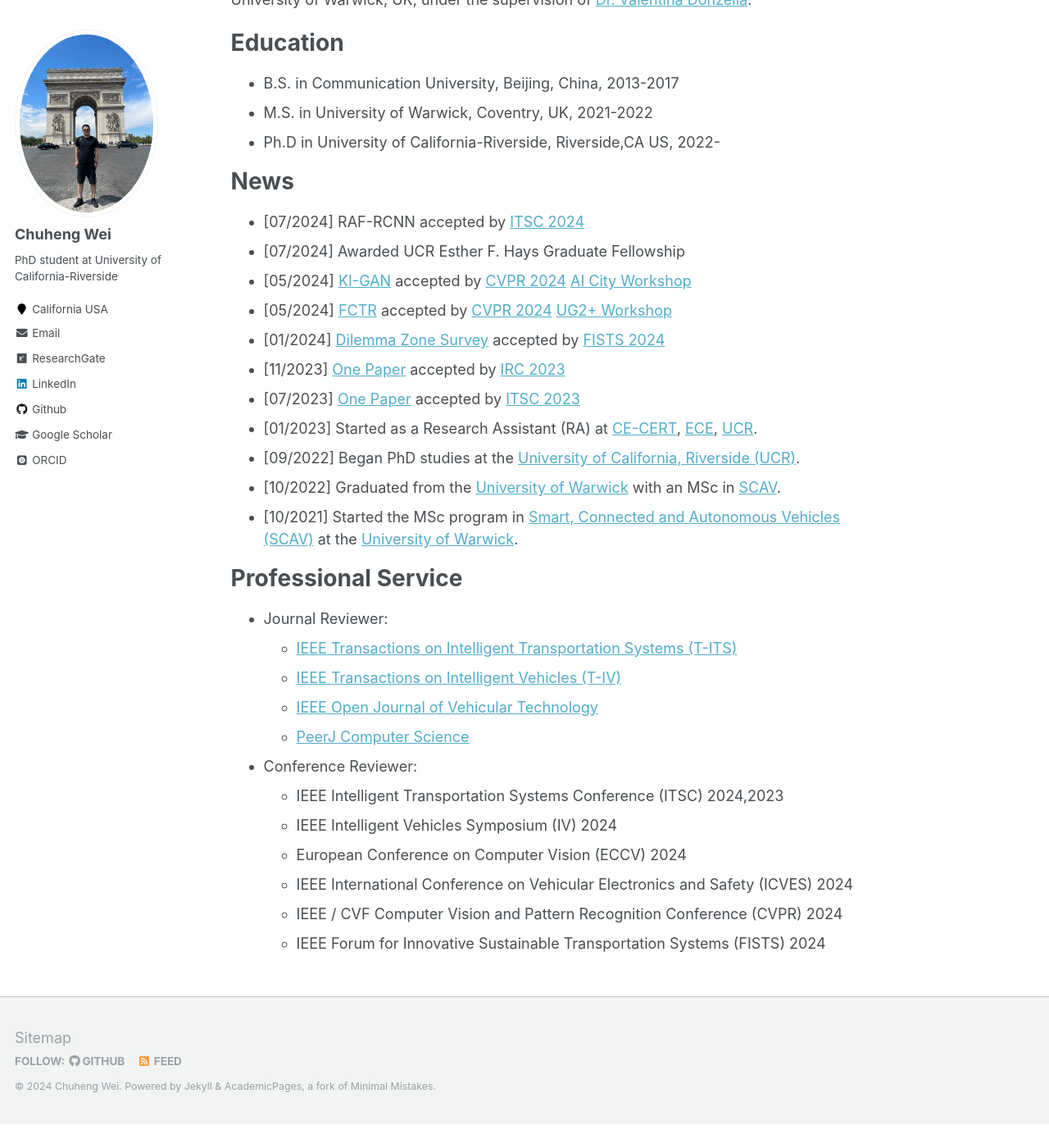
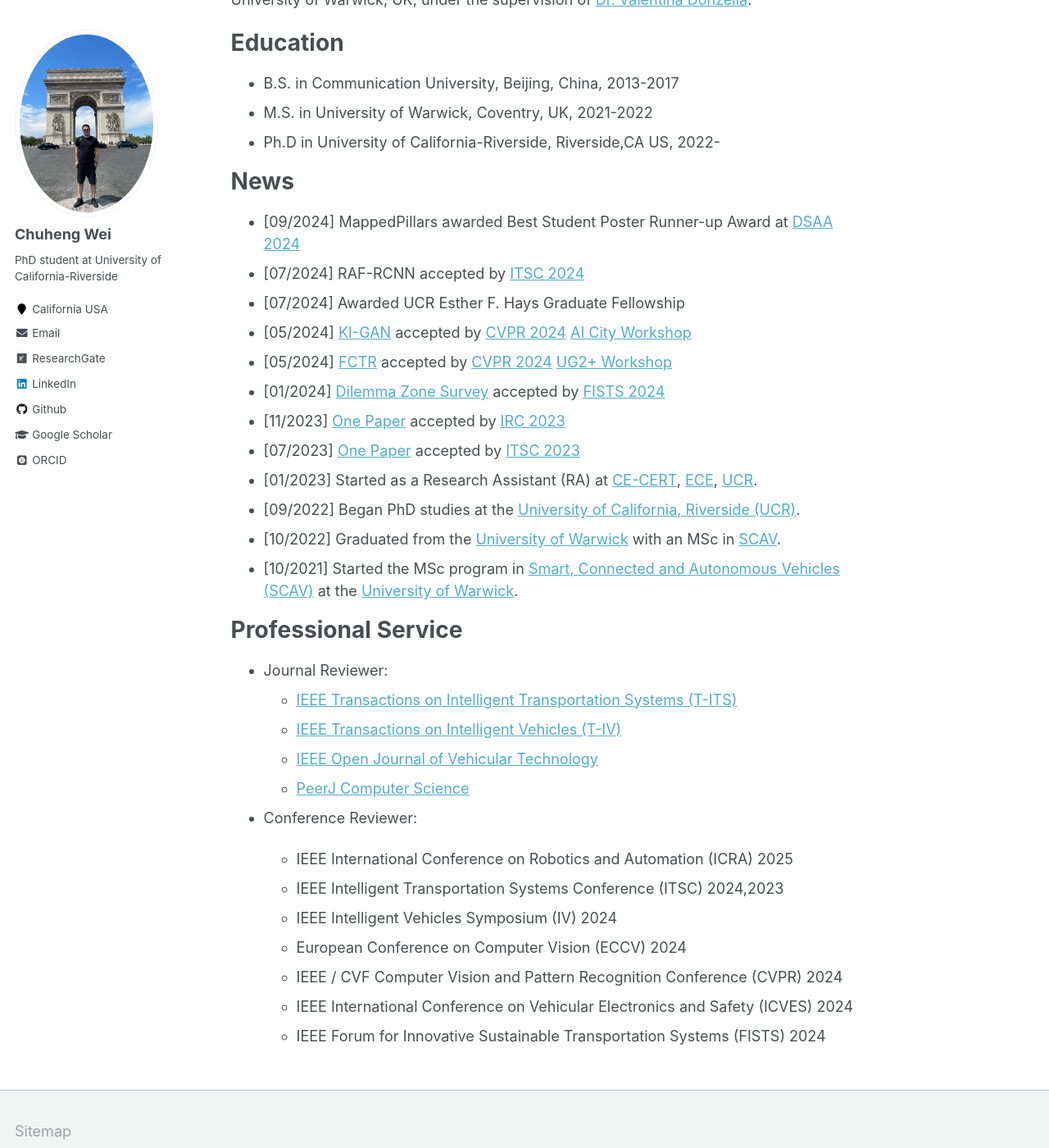
Before and after one commit to ChuhengWei/ChuhengWei.github.io, a Jekyll site: the page built from _pages/about.md, in a window 1280 px wide and 1400 px high, scrolled down 491 px. Shown: the whole window at 82% size. Built offline with Jekyll 4.4.1, drawn with Linux system fonts in a browser that asks for light colours; some web fonts are replaced; before the commit the page ends 1862 px from its top, so only the background shows below that.

Commit message:
Update News

```diff
--- a/_pages/about.md
+++ b/_pages/about.md
@@ -25,6 +25,7 @@ Education
 
 News
 ======
+- [09/2024] MappedPillars awarded Best Student Poster Runner-up Award at [DSAA 2024](https://dsaa2024.dsaa.co/)
 - [07/2024] RAF-RCNN accepted by [ITSC 2024](https://ieee-itsc.org/2024/)
 - [07/2024] Awarded UCR Esther F. Hays Graduate Fellowship
 - [05/2024] [KI-GAN](https://openaccess.thecvf.com/content/CVPR2024W/AICity/html/Wei_KI-GAN_Knowledge-Informed_Generative_Adversarial_Networks_for_Enhanced_Multi-Vehicle_Trajectory_Forecasting_CVPRW_2024_paper.html) accepted by [CVPR 2024](https://cvpr.thecvf.com/Conferences/2024) [AI City Workshop](https://www.aicitychallenge.org/)
@@ -51,11 +52,13 @@ Professional Service
   - [IEEE Open Journal of Vehicular Technology](https://ieeexplore.ieee.org/xpl/RecentIssue.jsp?punumber=8782711)
   - [PeerJ Computer Science](https://peerj.com/computer-science/)
 - Conference Reviewer:
+
+  - IEEE International Conference on Robotics and Automation (ICRA) 2025
   - IEEE Intelligent Transportation Systems Conference (ITSC) 2024,2023
   - IEEE Intelligent Vehicles Symposium (IV) 2024
   - European Conference on Computer Vision (ECCV) 2024
+  - IEEE / CVF Computer Vision and Pattern Recognition Conference (CVPR) 2024
   - IEEE International Conference on Vehicular Electronics and Safety (ICVES) 2024
-  - IEEE / CVF Computer Vision and Pattern Recognition Conference (CVPR) 2024
   - IEEE Forum for Innovative Sustainable Transportation Systems (FISTS) 2024
 
 [//]: # (Site-wide configuration)
```
